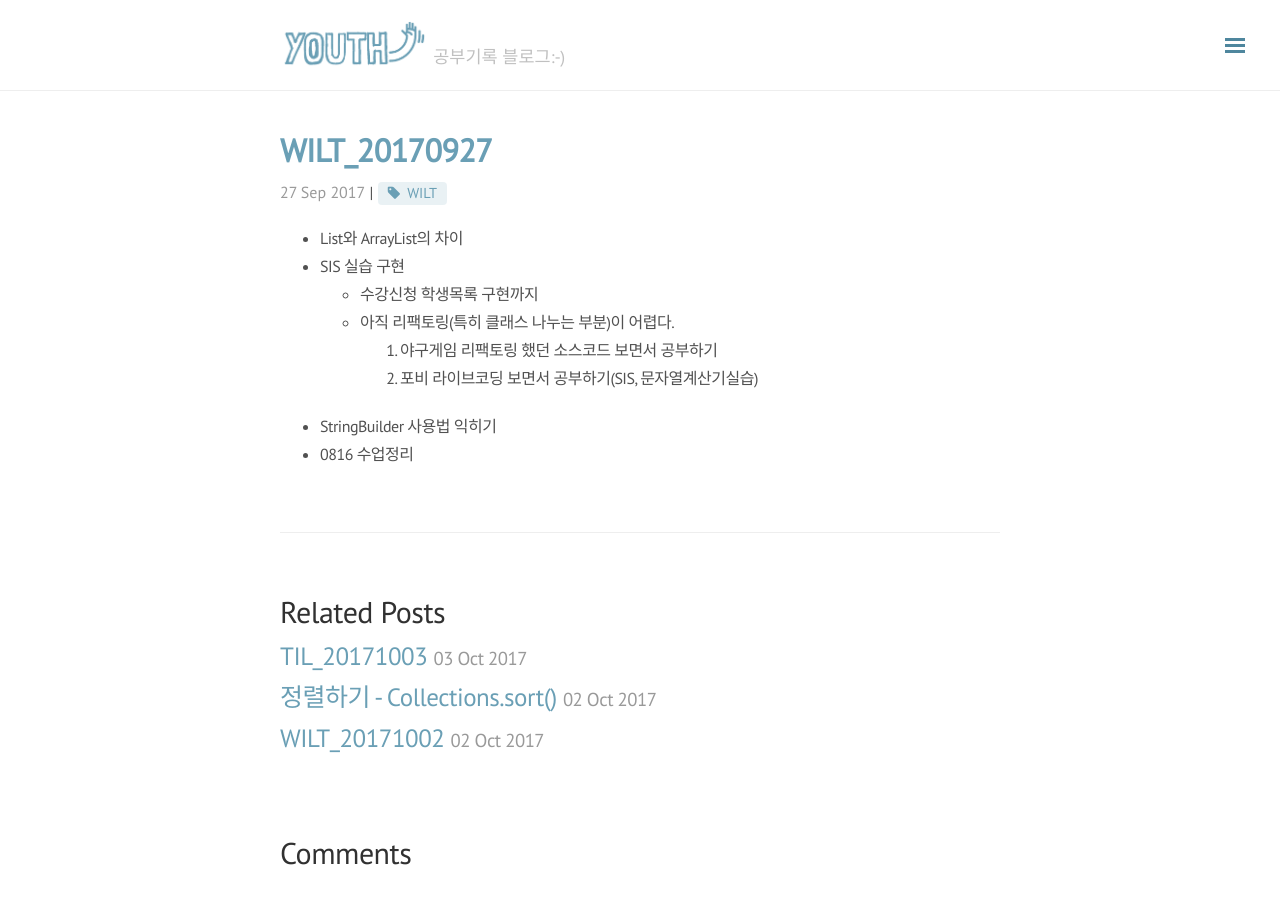
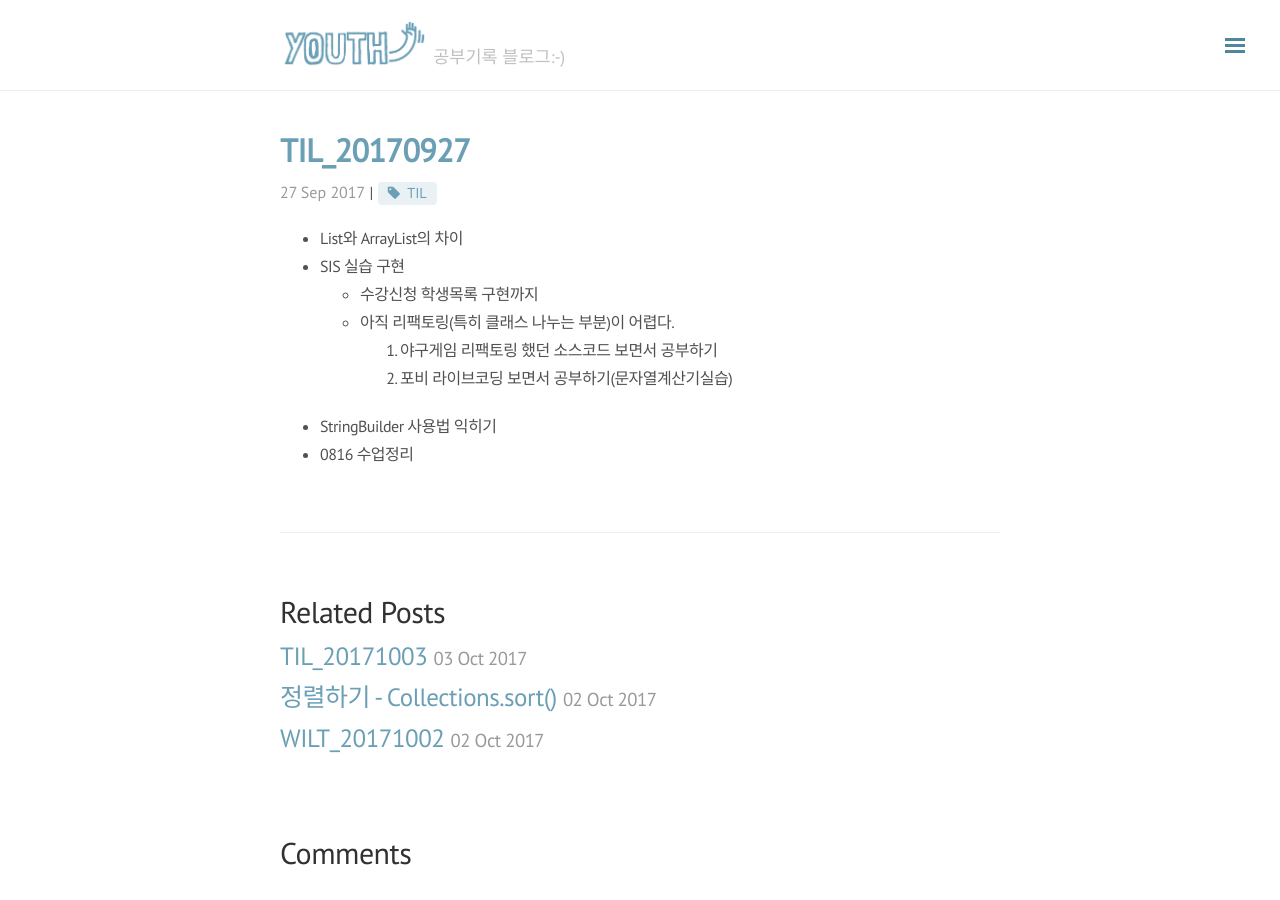
Before and after one commit to jinios/jinios.github.io, a Jekyll site: the page built from _posts/2017-09-27-WILT.md, in a window 1280 px wide. Built offline with Jekyll 4.4.1, drawn with Linux system fonts in a browser that asks for light colours; nearby versions of some CDN libraries; comment, search, counter and statistics services are not loaded.

Commit message:
Update 2017-09-27-WILT.md

```diff
--- a/_posts/2017-09-27-WILT.md
+++ b/_posts/2017-09-27-WILT.md
@@ -1,8 +1,8 @@
 ---
 layout: post
-title: WILT_20170927
-tags: WILT
-categories: WILT
+title: TIL_20170927
+tags: TIL
+categories: TIL
 ---
 
 - List와 ArrayList의 차이
@@ -10,6 +10,6 @@ categories: WILT
   - 수강신청 학생목록 구현까지
   - 아직 리팩토링(특히 클래스 나누는 부분)이 어렵다.
   1. 야구게임 리팩토링 했던 소스코드 보면서 공부하기
-  2. 포비 라이브코딩 보면서 공부하기(SIS, 문자열계산기실습)
+  2. 포비 라이브코딩 보면서 공부하기(문자열계산기실습)
 - StringBuilder 사용법 익히기
 - 0816 수업정리
```
